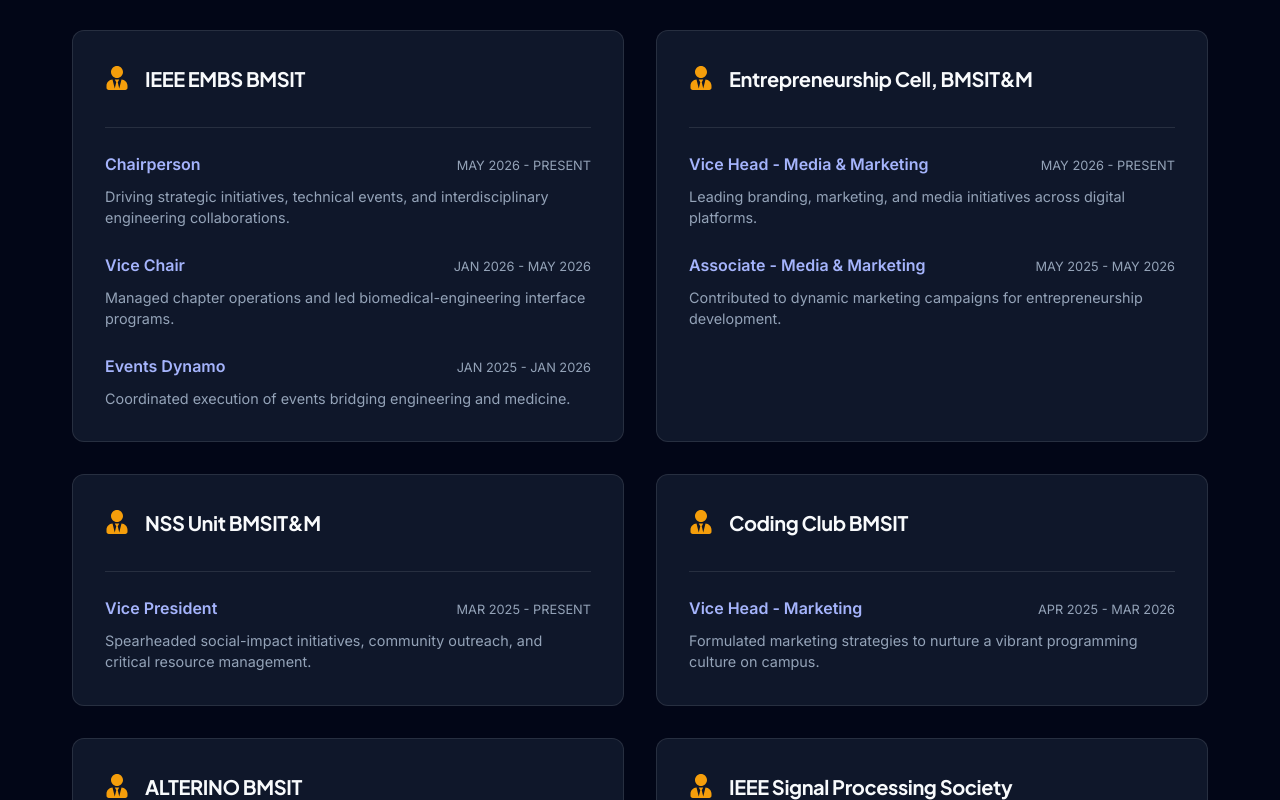
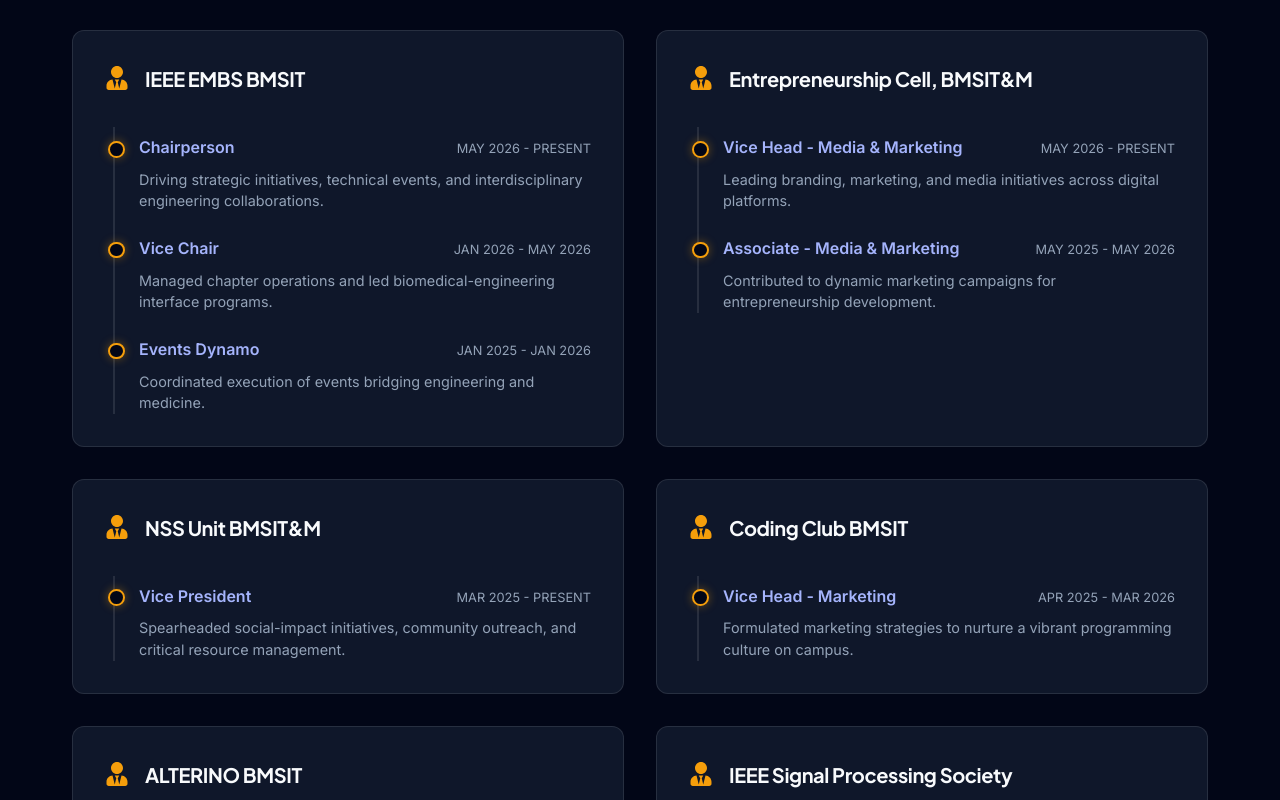
Before and after one commit to Ujwal-Jawalgi/Personal-Portfolio, a React (Vite) app in the folder frontend/: page /about in a window 1280 px wide. Shown: the part 1280-2080 px from the top of the page. Built offline with nearby package versions, Linux system fonts and the light colour scheme.

Commit message:
UI: Timeline layout, MERN skills, Web3Forms email, Home limits

```diff
--- a/frontend/src/pages/About.css
+++ b/frontend/src/pages/About.css
@@ -158,14 +158,35 @@
   color: var(--primary);
 }
 
-/* Roles inside Leadership Cards */
+/* Roles inside Leadership Cards (Timeline style) */
 .roles-list {
   display: flex;
   flex-direction: column;
   gap: 1.5rem;
   margin-top: 1rem;
-  border-top: 1px solid var(--border-color);
-  padding-top: 1.5rem;
+  padding-top: 0.5rem;
+  border-left: 2px solid var(--border-color);
+  margin-left: 0.5rem;
+  padding-left: 1.5rem;
+  position: relative;
+}
+
+.role-item {
+  position: relative;
+}
+
+.role-item::before {
+  content: '';
+  position: absolute;
+  left: -1.95rem;
+  top: 0.35rem;
+  width: 0.8rem;
+  height: 0.8rem;
+  background-color: var(--bg-primary);
+  border: 2px solid var(--primary);
+  border-radius: 50%;
+  z-index: 1;
+  box-shadow: 0 0 10px 0 var(--primary-glow);
 }
 
 .role-header {
--- a/frontend/src/pages/About.jsx
+++ b/frontend/src/pages/About.jsx
@@ -1,4 +1,5 @@
 import React from 'react';
+import { Link } from 'react-router-dom';
 import { FaExternalLinkAlt, FaAward, FaBuilding, FaUserTie } from 'react-icons/fa';
 import './About.css';
 
@@ -10,9 +11,10 @@
   { _id: '5', name: 'RAG', category: 'AI / GenAI' },
   { _id: '6', name: 'AI Agents & Multi-Agent', category: 'AI / GenAI' },
   { _id: '7', name: 'Prompt Engineering', category: 'AI / GenAI' },
-  { _id: '8', name: 'React', category: 'Frontend' },
+  { _id: '8', name: 'React.js', category: 'Frontend' },
   { _id: '9', name: 'Next.js', category: 'Frontend' },
   { _id: '10', name: 'Node.js', category: 'Backend' },
+  { _id: '10.5', name: 'Express.js', category: 'Backend' },
   { _id: '11', name: 'FastAPI', category: 'Backend' },
   { _id: '12', name: 'MongoDB', category: 'Databases / BaaS' }
 ];
@@ -127,7 +129,10 @@
   { _id: '4', title: 'Voice-Enabled RAG Developer', event: 'HH Goa 2026', description: 'Built a multilingual RAG system (15 Indic languages, 700K chunks).' }
 ];
 
-const About = () => {
+const About = ({ isHome = false }) => {
+  const displayLeadership = isHome ? leadership.slice(0, 3) : leadership;
+  const displayAchievements = isHome ? achievements.slice(0, 3) : achievements;
+
   return (
     <div className="container page-container">
       <h1 className="section-title">About Me</h1>
@@ -160,7 +165,7 @@
       <section className="about-section mt-4">
         <h2>Leadership & Organizations</h2>
         <div className="about-grid leadership-grid">
-          {leadership.map(org => (
+          {displayLeadership.map(org => (
             <div key={org._id} className="about-card leadership-card">
               <div className="card-header">
                 <FaUserTie className="card-icon" />
@@ -180,6 +185,13 @@
             </div>
           ))}
         </div>
+        {isHome && (
+          <div style={{ display: 'flex', justifyContent: 'center', marginTop: '3rem' }}>
+            <Link to="/about" className="btn btn-outline" style={{ padding: '0.8rem 2rem', fontSize: '1.1rem' }}>
+              See All Leadership
+            </Link>
+          </div>
+        )}
       </section>
 
       <section className="about-section mt-4">
@@ -209,7 +221,7 @@
       <section className="about-section mt-4">
         <h2>Achievements</h2>
         <div className="about-grid achievements-grid">
-          {achievements.map(ach => (
+          {displayAchievements.map(ach => (
             <div key={ach._id} className="about-card achievement-card">
               <div className="card-header">
                 <FaAward className="card-icon award-icon" />
@@ -220,6 +232,13 @@
             </div>
           ))}
         </div>
+        {isHome && (
+          <div style={{ display: 'flex', justifyContent: 'center', marginTop: '3rem' }}>
+            <Link to="/about" className="btn btn-outline" style={{ padding: '0.8rem 2rem', fontSize: '1.1rem' }}>
+              See All Achievements
+            </Link>
+          </div>
+        )}
       </section>
 
       <section className="about-section mt-4">
--- a/frontend/src/pages/Contact.jsx
+++ b/frontend/src/pages/Contact.jsx
@@ -21,11 +21,27 @@
 
   const onSubmit = async (data) => {
     try {
-      await api.post('/contact', data);
-      toast.success('Message sent successfully!');
-      reset();
+      const response = await fetch('https://api.web3forms.com/submit', {
+        method: 'POST',
+        headers: {
+          'Content-Type': 'application/json',
+          Accept: 'application/json'
+        },
+        body: JSON.stringify({
+          access_key: '0fe02551-84d8-4572-a538-b7fff16d841b',
+          ...data
+        })
+      });
+
+      const result = await response.json();
+      if (result.success) {
+        toast.success('Message sent successfully!');
+        reset();
+      } else {
+        toast.error(result.message || 'Failed to send message');
+      }
     } catch (error) {
-      toast.error(error.response?.data?.message || 'Failed to send message');
+      toast.error('Failed to send message. Please try again later.');
     }
   };
 
--- a/frontend/src/pages/Home.jsx
+++ b/frontend/src/pages/Home.jsx
@@ -9,7 +9,7 @@
     <>
       <ScrollyCanvas />
       <div id="about">
-        <About />
+        <About isHome={true} />
       </div>
       <div id="projects">
         <Projects />
```
